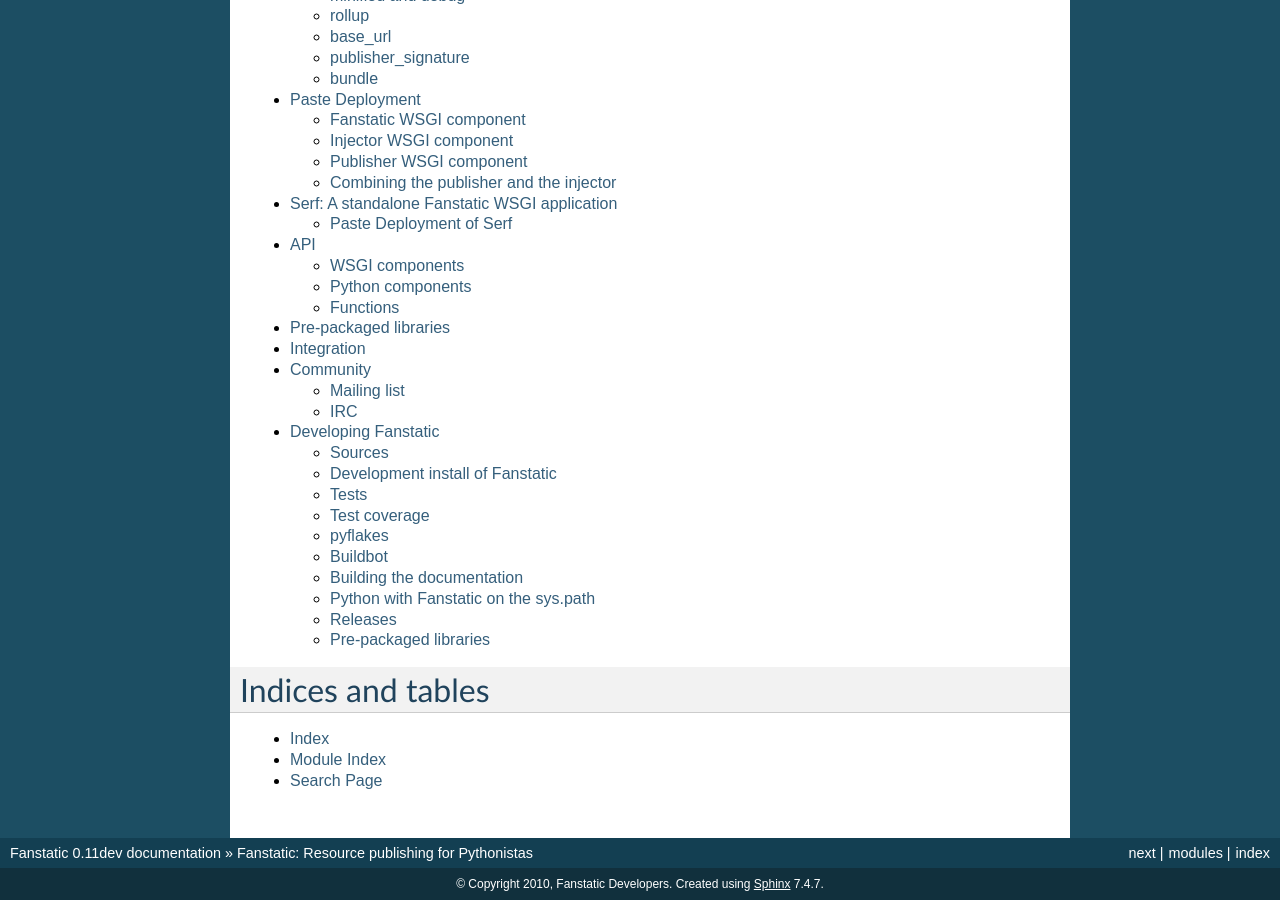
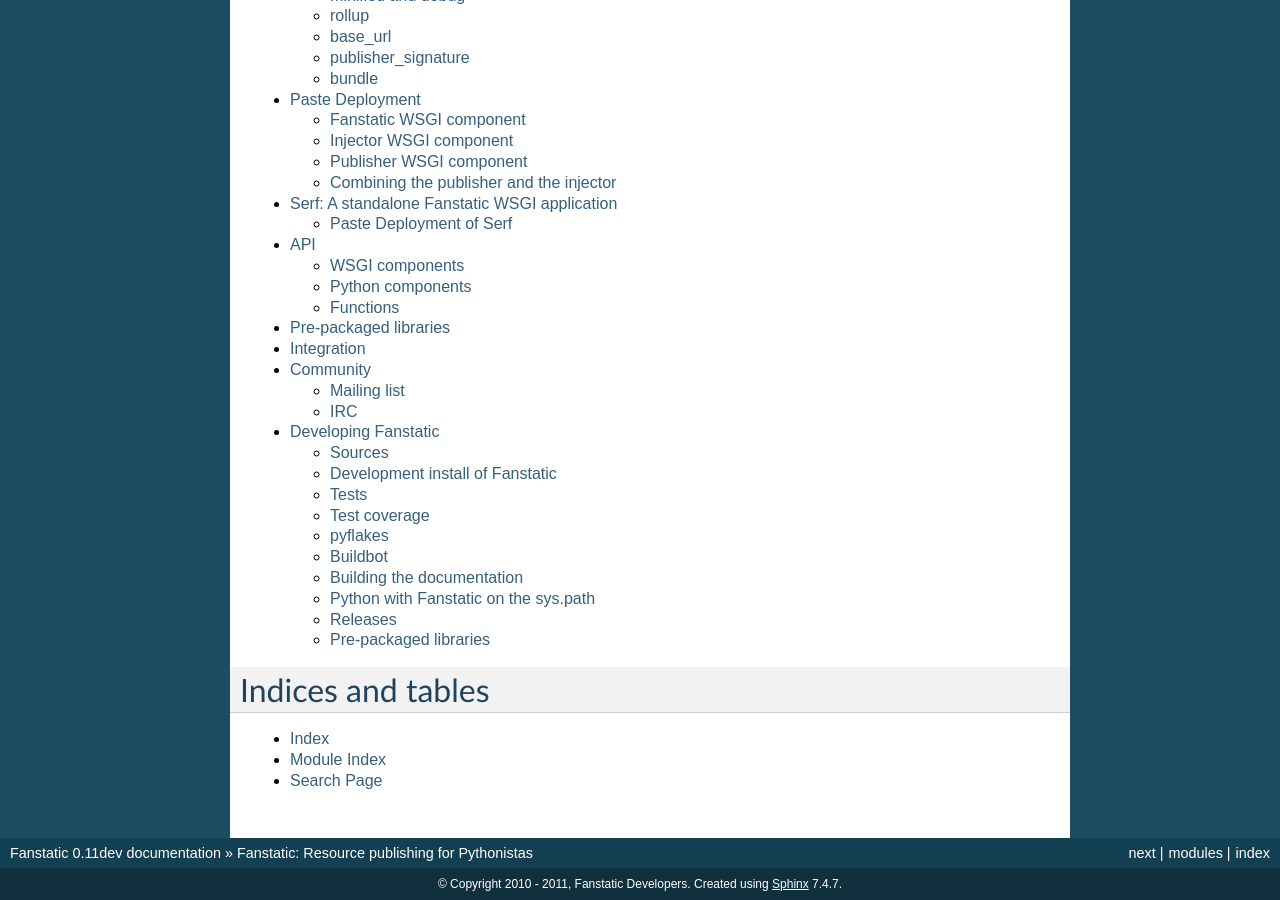
Before and after one commit to zopefoundation/fanstatic, a Sphinx documentation site: the page built from doc/index.rst, in a window 1280 px wide and 900 px high, scrolled down 871 px. Built offline with Sphinx 7.4.7, drawn with Linux system fonts in a browser that asks for light colours; part of the change alters nothing that is shown.

```diff
--- a/doc/conf.py
+++ b/doc/conf.py
@@ -12,6 +12,7 @@
 # serve to show the default.
 
 import sys, os
+from datetime import datetime
 
 # If extensions (or modules to document with autodoc) are in another directory,
 # add these directories to sys.path here. If the directory is relative to the
@@ -41,7 +42,7 @@ master_doc = 'index'
 
 # General information about the project.
 project = u'Fanstatic'
-copyright = u'2010, Fanstatic Developers'
+copyright = u'2010 - %s, Fanstatic Developers' % datetime.today().year
 
 # The version info for the project you're documenting, acts as replacement for
 # |version| and |release|, also used in various other places throughout the
```
